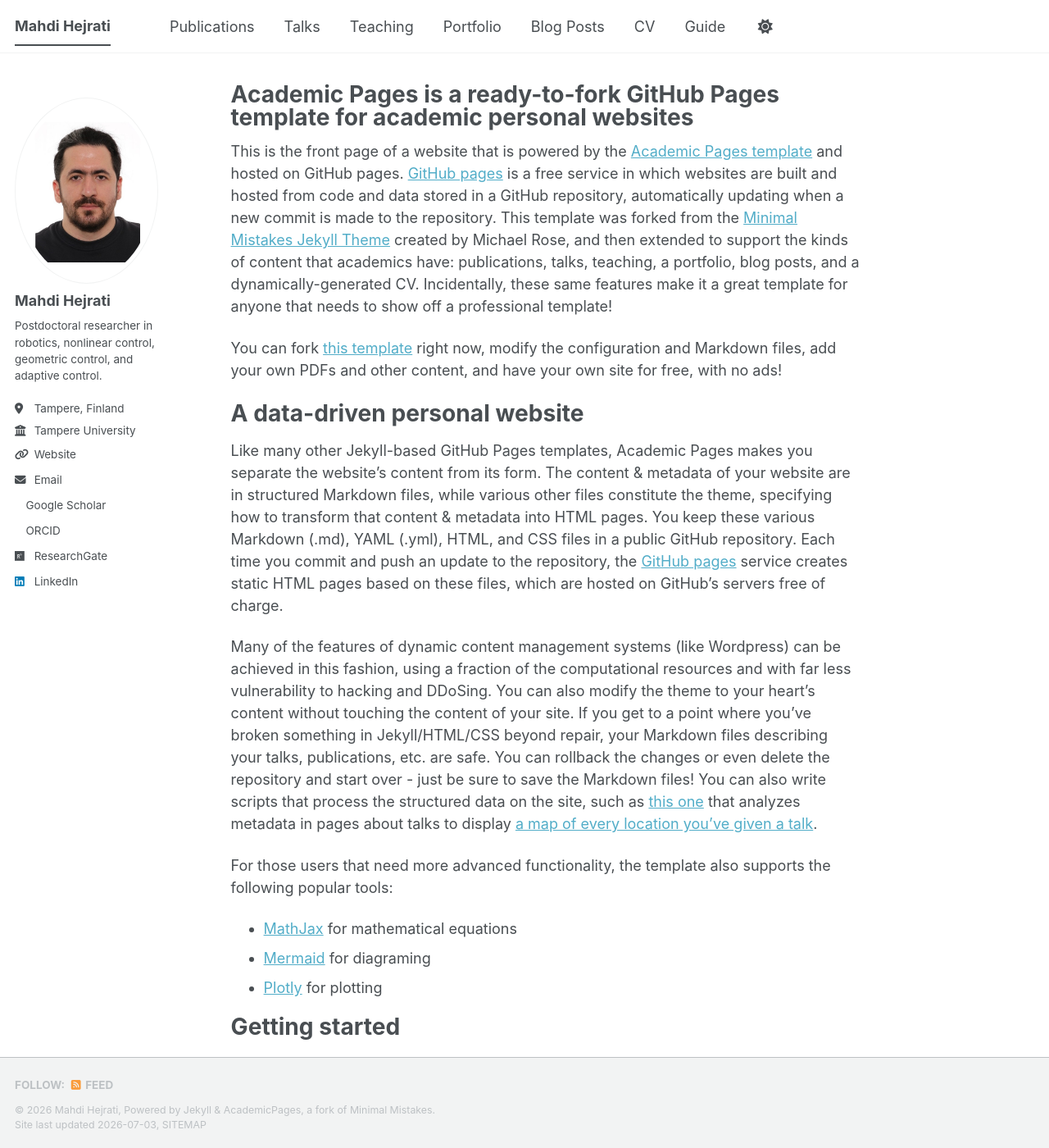
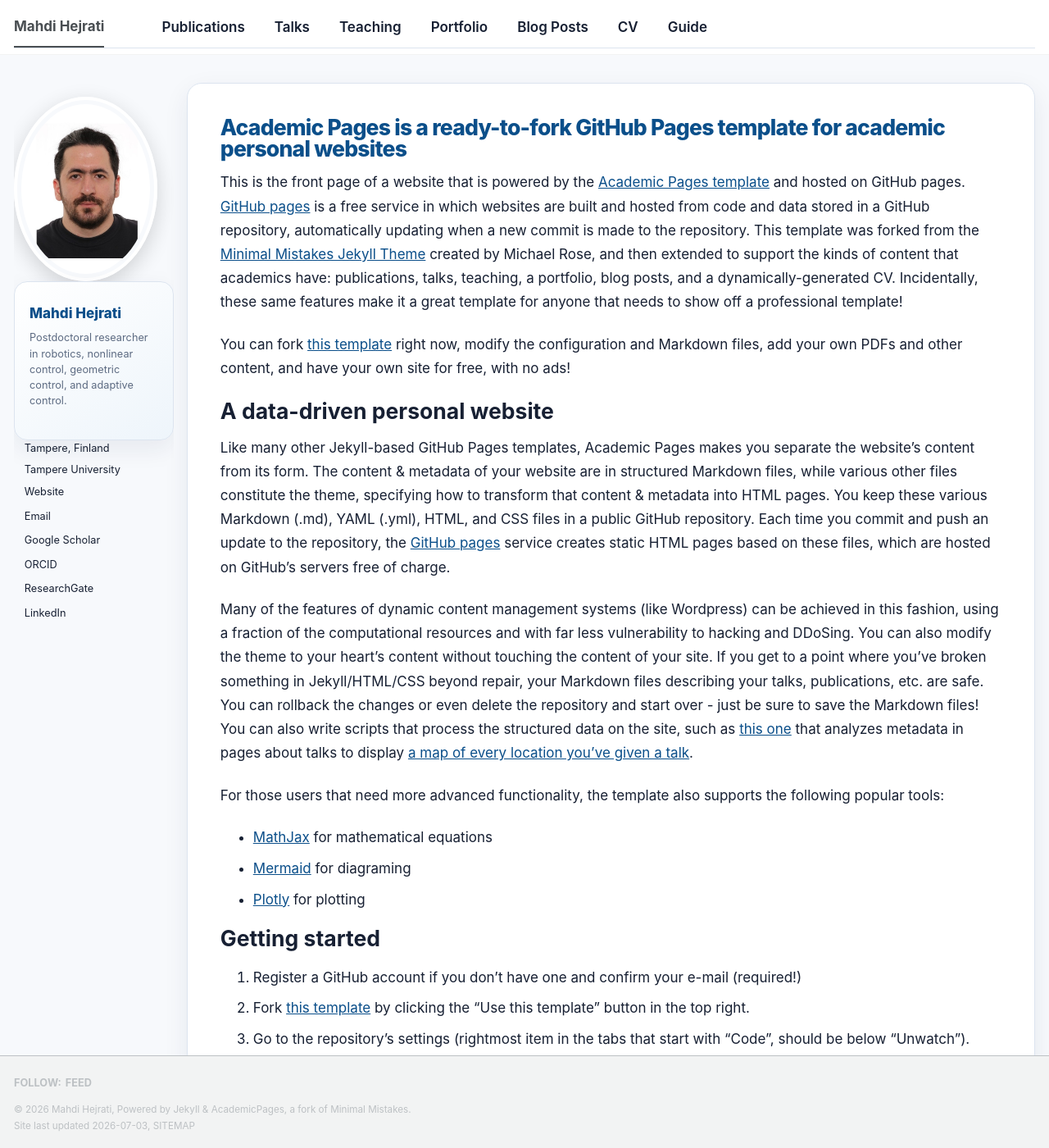
Before and after one commit to MahdiHejrati-CS/MahdiHejrati-CS.github.io, a Jekyll site: the page built from _pages/about.md, in a window 1280 px wide and 1400 px high. Shown: the whole window at 82% size. Built offline with Jekyll 4.4.1, drawn with Linux system fonts in a browser that asks for light colours; a script that is not in the unit is left out; a style sheet for code colours, icons or effects is not loaded.

Commit message:
custom.html

```diff
--- a/_includes/head/custom.html
+++ b/_includes/head/custom.html
@@ -1,22 +1,202 @@
-{% include base_path %}
+<style>
+/* =========================================================
+   Mahdi Hejrati personal academic website theme
+   Custom theme for Academic Pages / Minimal Mistakes
+   ========================================================= */
 
-<!-- start custom head snippets -->
+:root {
+  --mh-bg: #f7f9fc;
+  --mh-card: #ffffff;
+  --mh-text: #172033;
+  --mh-muted: #5d6b82;
+  --mh-blue: #0b4f8a;
+  --mh-cyan: #0aa6b7;
+  --mh-gold: #d89b22;
+  --mh-border: #dce4ef;
+  --mh-shadow: 0 10px 30px rgba(20, 40, 80, 0.08);
+}
 
-<!-- Support for Academicons -->
-<link rel="preload" href="https://cdn.jsdelivr.net/gh/jpswalsh/academicons@1/css/academicons.min.css" as="style" onload="this.onload=null;this.rel='stylesheet'">
-<noscript><link rel="stylesheet" href="https://cdn.jsdelivr.net/gh/jpswalsh/academicons@1/css/academicons.min.css"></noscript>
+/* General page feel */
+body {
+  background: var(--mh-bg);
+  color: var(--mh-text);
+  font-size: 17px;
+  line-height: 1.72;
+}
 
-<!-- Support for Font Awesome -->
- <link rel="preload" href="{{ base_path }}/assets/css/fontawesome.css" as="style" onload="this.onload=null;this.rel='stylesheet'">
-<noscript><link rel="stylesheet" href="{{ base_path }}/assets/css/fontawesome.css"></noscript>
+/* Main content card */
+.page {
+  background: var(--mh-card);
+  border: 1px solid var(--mh-border);
+  border-radius: 18px;
+  box-shadow: var(--mh-shadow);
+  padding: 2.2rem;
+}
 
-<!-- favicon from https://commons.wikimedia.org/wiki/File:OOjs_UI_icon_academic-progressive.svg -->
-<link rel="apple-touch-icon" sizes="180x180" href="{{ base_path }}/images/apple-touch-icon-180x180.png"/>
-<link rel="icon" type="image/svg+xml" href="{{ base_path }}/images/favicon.svg"/>
-<link rel="icon" type="image/png" href="{{ base_path }}/images/favicon-32x32.png" sizes="32x32"/>
-<link rel="icon" type="image/png" href="{{ base_path }}/images/favicon-192x192.png" sizes="192x192"/>
-<link rel="manifest" href="{{ base_path }}/images/manifest.json"/>
-<link rel="icon" href="/images/favicon.ico"/>
-<meta name="theme-color" content="var(--global-bg-color)"/>
+/* Stronger academic title style */
+.page__title {
+  color: var(--mh-blue);
+  font-weight: 800;
+  letter-spacing: -0.03em;
+}
 
-<!-- end custom head snippets -->
+/* Links */
+a {
+  color: var(--mh-blue);
+  text-decoration: none;
+}
+
+a:hover {
+  color: var(--mh-cyan);
+  text-decoration: underline;
+}
+
+/* Sidebar author card */
+.author__avatar img {
+  border-radius: 50%;
+  border: 4px solid #ffffff;
+  box-shadow: 0 8px 26px rgba(0, 0, 0, 0.16);
+}
+
+.author__content {
+  background: linear-gradient(145deg, #ffffff, #eef5fb);
+  border: 1px solid var(--mh-border);
+  border-radius: 16px;
+  padding: 1rem;
+  box-shadow: var(--mh-shadow);
+}
+
+.author__name {
+  color: var(--mh-blue);
+  font-weight: 800;
+}
+
+.author__bio {
+  color: var(--mh-muted);
+  font-size: 0.92rem;
+}
+
+/* Navigation */
+.greedy-nav {
+  background: #ffffff;
+  border-bottom: 1px solid var(--mh-border);
+}
+
+.greedy-nav a {
+  color: var(--mh-text);
+  font-weight: 600;
+}
+
+.greedy-nav a:hover {
+  color: var(--mh-blue);
+}
+
+/* Section headings */
+.page__content h2 {
+  color: var(--mh-blue);
+  border-bottom: 2px solid var(--mh-border);
+  padding-bottom: 0.35rem;
+  margin-top: 2.2rem;
+}
+
+.page__content h3 {
+  color: var(--mh-text);
+  margin-top: 1.6rem;
+}
+
+/* Highlight boxes */
+.research-grid {
+  display: grid;
+  grid-template-columns: repeat(auto-fit, minmax(230px, 1fr));
+  gap: 1rem;
+  margin: 1.5rem 0;
+}
+
+.research-card {
+  background: linear-gradient(145deg, #ffffff, #f1f7fb);
+  border: 1px solid var(--mh-border);
+  border-left: 5px solid var(--mh-blue);
+  border-radius: 14px;
+  padding: 1.1rem;
+  box-shadow: 0 8px 22px rgba(20, 40, 80, 0.06);
+}
+
+.research-card h3 {
+  margin-top: 0;
+  color: var(--mh-blue);
+  font-size: 1.05rem;
+}
+
+.research-card p {
+  color: var(--mh-muted);
+  font-size: 0.95rem;
+}
+
+/* Timeline */
+.timeline {
+  border-left: 3px solid var(--mh-blue);
+  margin: 1.5rem 0 1.5rem 0.5rem;
+  padding-left: 1.3rem;
+}
+
+.timeline-item {
+  position: relative;
+  margin-bottom: 1.4rem;
+}
+
+.timeline-item::before {
+  content: "";
+  position: absolute;
+  left: -1.72rem;
+  top: 0.35rem;
+  width: 0.75rem;
+  height: 0.75rem;
+  background: var(--mh-gold);
+  border-radius: 50%;
+  border: 3px solid #ffffff;
+  box-shadow: 0 0 0 2px var(--mh-blue);
+}
+
+.timeline-item strong {
+  color: var(--mh-blue);
+}
+
+/* Buttons */
+.mh-button {
+  display: inline-block;
+  padding: 0.65rem 1rem;
+  margin: 0.25rem 0.35rem 0.25rem 0;
+  border-radius: 999px;
+  background: var(--mh-blue);
+  color: #ffffff !important;
+  font-weight: 700;
+  box-shadow: 0 6px 18px rgba(11, 79, 138, 0.25);
+}
+
+.mh-button:hover {
+  background: var(--mh-cyan);
+  color: #ffffff !important;
+  text-decoration: none;
+}
+
+/* Publication/project lists */
+.archive__item-title {
+  color: var(--mh-blue);
+}
+
+.archive__item-excerpt {
+  color: var(--mh-muted);
+}
+
+/* Mobile */
+@media screen and (max-width: 768px) {
+  .page {
+    padding: 1.2rem;
+    border-radius: 12px;
+  }
+
+  body {
+    font-size: 16px;
+  }
+}
+</style>
```
